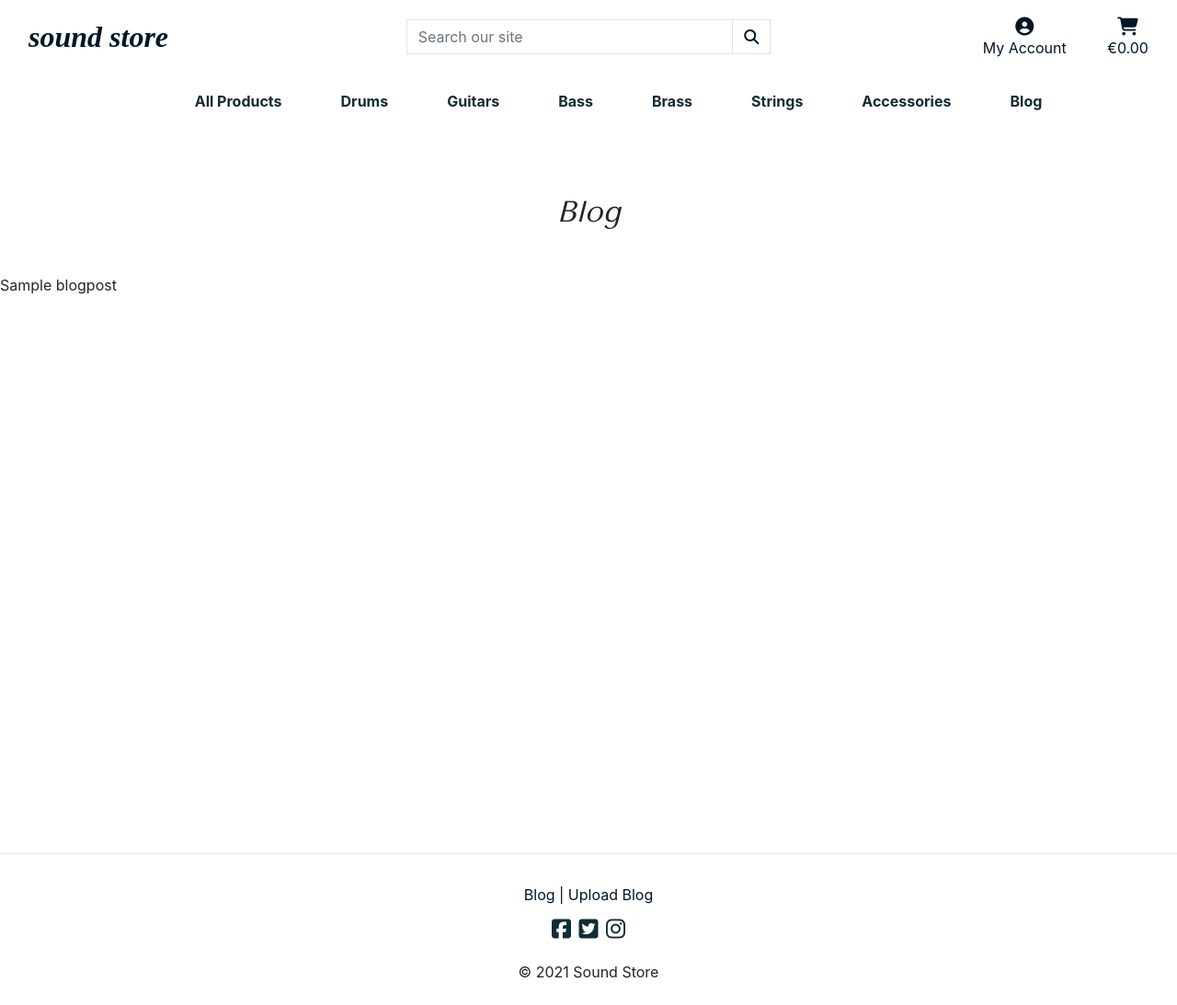
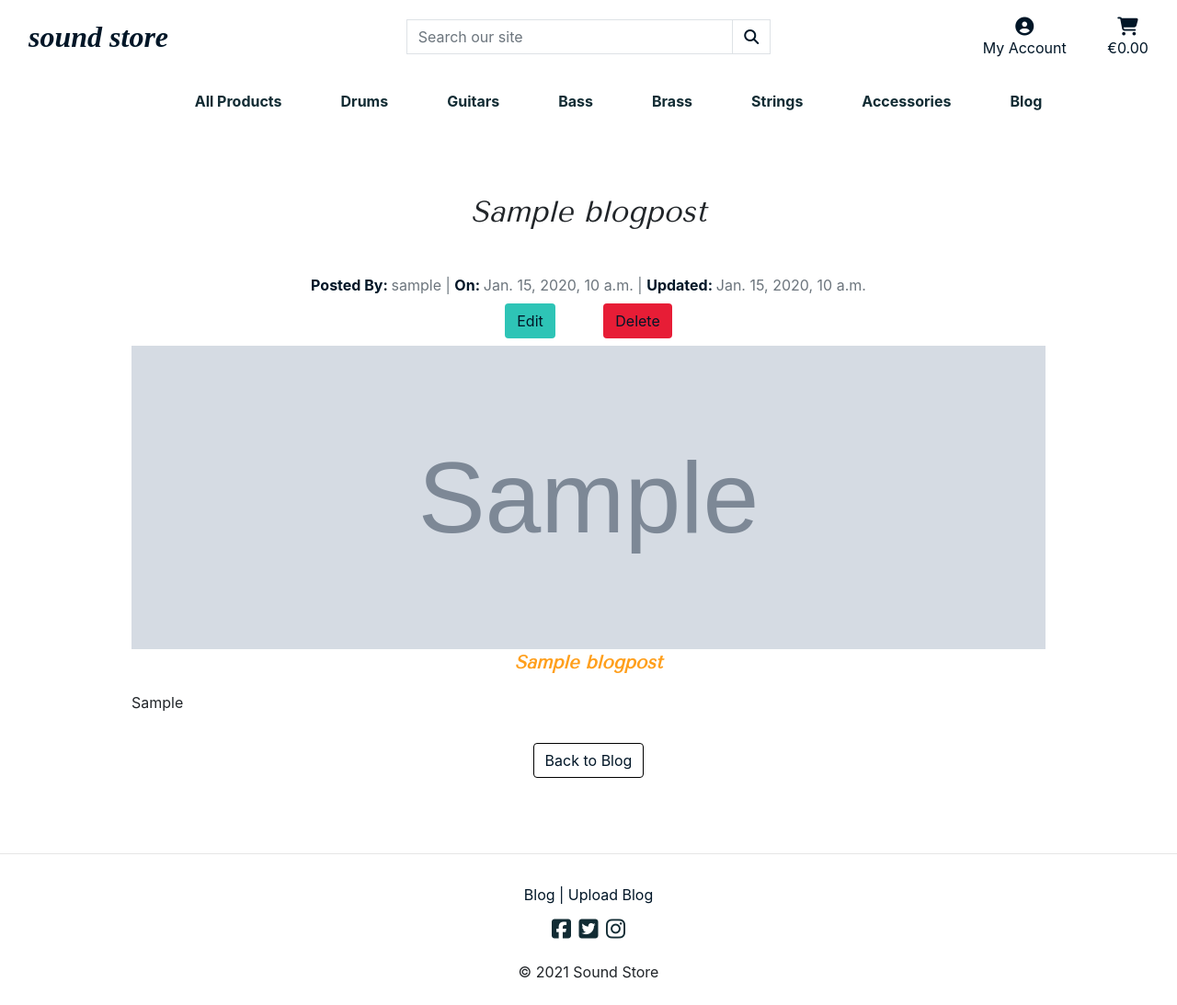
Before and after one commit to Code-Institute-Submissions/sound-store-ms4, a Django app: page /blog/full_post/1 in a window 1280 px wide. Shown: the whole page at 92% size. Run offline with Django 3.2, Linux system fonts and the light colour scheme; a user stored in the database is signed in; tables that the repository leaves empty hold one stand-in row (values such as "Sample post"); grey boxes marked "Sample" are stand-in pictures; some libraries are stand-ins or nearby versions; some web fonts are replaced.

Commit message:
Complete full_blog.html and test it works by uploading a blog and editing/deleting from the full_blog page

```diff
--- a/blog/static/blog/css/blog.css
+++ b/blog/static/blog/css/blog.css
@@ -1,3 +1,5 @@
+/* ----------------------------- blog.html*/
+
 .blog-logo {
     font-family: 'Tenor Sans', serif;
 }
@@ -18,3 +20,29 @@
 .blog-description {
     color: #ff9f1c;
 }
+
+.dark-blue {
+    color:#011627;
+}
+
+.center {
+    text-align: center;
+}
+
+.roboto {
+    font-family: 'Tenor Sans', serif;
+}
+
+/* ----------------------------- full_blog.html*/
+
+.blog-image-full {
+    height: 330px;
+    width: 100%;
+    object-fit: cover;
+}
+
+.blog-description-full {
+    color: #ff9f1c;
+    font-size: 1.25rem;
+    font-family: 'Tenor Sans', serif;
+}
--- a/blog/templates/blog/full_blog.html
+++ b/blog/templates/blog/full_blog.html
@@ -1,7 +1,7 @@
 {% extends "base.html" %}
 {% load static %}
 {% block extra_title %}
-  | Blog
+  | {{ blogs.blog_title }} blog
 {% endblock %}
 
 {% block extra_css %}
@@ -20,10 +20,47 @@
 
 {% block content %}
 <div>
-    <h2 class="logo-font mt-5 mb-5 center blog-logo"><i>Blog</i></h2>
+    <h2 class="logo-font mt-5 mb-5 center blog-logo roboto"><i>{{ blogs.blog_title }}</i></h2>
 </div>
 
-<p>{{ blogs.blog_heading }}</p>
+<div class="container">
+    <div class="row">
+        <div class="col-12 center">
+            <span class="dark-blue"><strong>Posted By: </strong><span class="text-muted">{{ blogs.blog_author }}  |  </span></span>
+             <span class="dark-blue"><strong>On: </strong><span class="text-muted">{{ blogs.blog_created }}  |  </span></span>
+             <span class="dark-blue"><strong>Updated: </strong><span class="text-muted">{{ blogs.blog_updated }}</span></span>
+        </div>
+    </div>
+
+    {% if request.user.is_superuser %}
+    <div class="row">
+        <div class="col-12 center mt-2 mb-2">
+            <a class="edit btn mr-5" href="{% url 'edit_blog' blogs.id %}">Edit</a>
+            <a class="delete btn" href="{% url 'delete_blog' blogs.id %}">Delete</a>
+        </div>
+    </div>
+    {% endif %}
+    <div class="row">
+        <div class="col-12 center">
+            {% if blogs.blog_image %}
+                <img src="{{ blogs.blog_image_url }}" alt="{{ blogs.blog_title }}" class="blog-image-full">
+            {% else %}
+                <img src="{{ MEDIA_URL }}no-blog-image.jpeg" alt="{{ blogs.blog_title }}" class="blog-image-full">
+             {% endif %}
+        </div>
+        <div class="col-12">
+            <p class="blog-description-full center"><i><strong>{{ blogs.blog_heading }}</strong></i></p>
+        </div>
+        <div class="col-12">
+            <p>{{ blogs.blog_main }}</p>
+        </div>
+        <div class="col-12">
+            <p class="center">
+                <a href="{% url 'blog_post_page' %}" class="btn btn-links mt-3">Back to Blog</a>
+              </p>
+        </div>
+    </div>
+</div>
 
 
 
```
